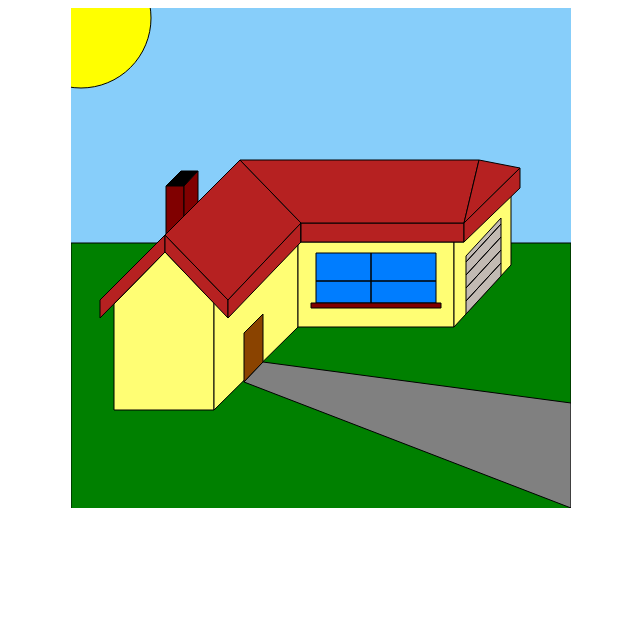
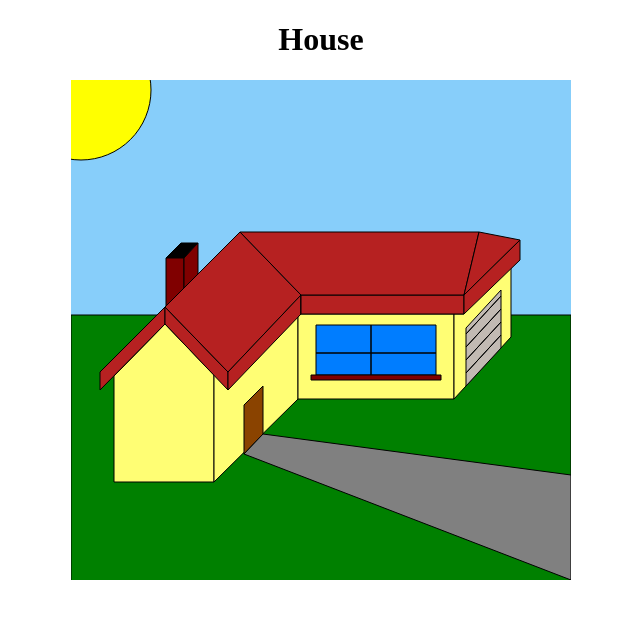
Before and after one commit to Piyotr-K/assignment_3, a plain HTML site: page index.html in a window 1280 px wide. Shown: the whole page, without its empty margins (319-959 px from the left). Drawn offline with Linux system fonts and the light colour scheme.

Commit message:
Added some heading thing

```diff
--- a/index.html
+++ b/index.html
@@ -6,6 +6,7 @@
 </head>
 
 <body>
+    <h1>House</h1>
     <canvas id="housePicture" width="500" height="500"></canvas>
     <script type='text/javascript' src="script.js"></script>
 </body>
```
